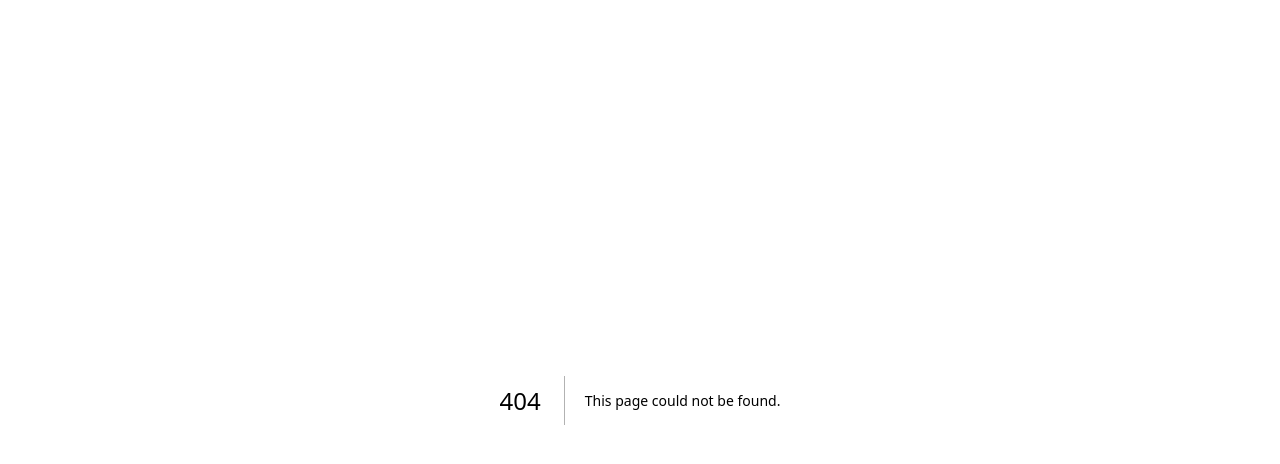
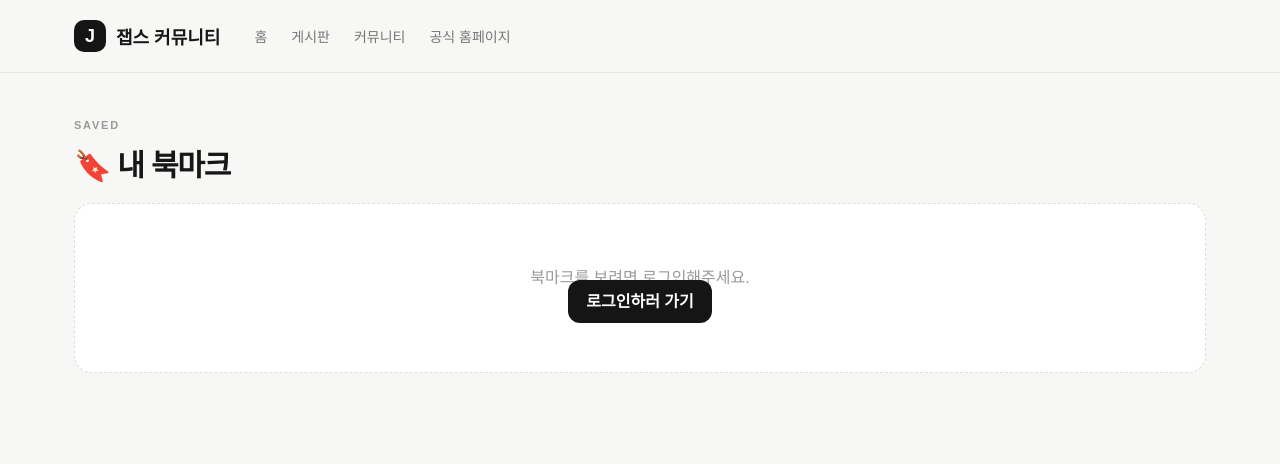
Before and after one commit to KR-cloud-beep/japs-community, a Next.js app: page /bookmarks in a window 1280 px wide. Before the commit this address had no page. Shown: the top 464 px of the page. Built offline with nearby package versions, Linux system fonts and the light colour scheme; no server answers.

Commit message:
Add bookmarks page

```diff
--- /dev/null
+++ b/app/bookmarks/page.tsx
@@ -0,0 +1,13 @@
+"use client";
+
+import { useEffect, useState } from "react";
+import Link from "next/link";
+import { supabase } from "../../lib/supabase";
+
+export default function BookmarksPage() {
+  const [items, setItems] = useState<any[]>([]); const [message, setMessage] = useState("");
+  useEffect(() => { load(); }, []);
+  async function load() { if (!supabase) return; const { data: s } = await supabase.auth.getSession(); if (!s.session) { setMessage("북마크를 보려면 로그인해주세요."); return; } const { data } = await supabase.from("bookmarks").select("post_id,created_at").eq("user_id", s.session.user.id).order("created_at", { ascending:false }); const ids = (data ?? []).map(x=>x.post_id); if (!ids.length) { setItems([]); return; } const { data: posts } = await supabase.from("posts").select("id,title,content,created_at,category").in("id", ids); setItems(ids.map(id => posts?.find(p=>p.id===id)).filter(Boolean)); }
+  async function remove(id:string) { if (!supabase) return; const { data:s }=await supabase.auth.getSession(); if(!s.session)return; await supabase.from("bookmarks").delete().eq("user_id",s.session.user.id).eq("post_id",id); load(); }
+  return <main><header className="topbar"><div className="nav-inner"><Link className="brand" href="/"><span className="brand-mark">J</span> 잽스 커뮤니티</Link><nav><Link href="/">홈</Link><Link href="/posts">게시판</Link><Link href="/community">커뮤니티</Link><Link href="/japs">공식 홈페이지</Link></nav></div></header><div className="page-wrap"><div className="section-head"><div><span className="eyebrow">SAVED</span><h1>🔖 내 북마크</h1></div></div>{message ? <div className="empty">{message}<br/><Link className="primary" href="/">로그인하러 가기</Link></div> : items.length ? <div className="board-list">{items.map(p=><article className="board-row" key={p.id}><div><span className="category-badge">{p.category || "게시글"}</span><Link href={`/posts/${p.id}`}><h3>{p.title}</h3></Link><p>{p.content.slice(0,180)}</p></div><button className="ghost" onClick={()=>remove(p.id)}>저장 취소</button></article>)}</div> : <div className="empty">저장한 게시글이 없습니다.<br/><Link className="ghost" href="/posts">게시판 둘러보기 →</Link></div>}</div></main>;
+}
```
